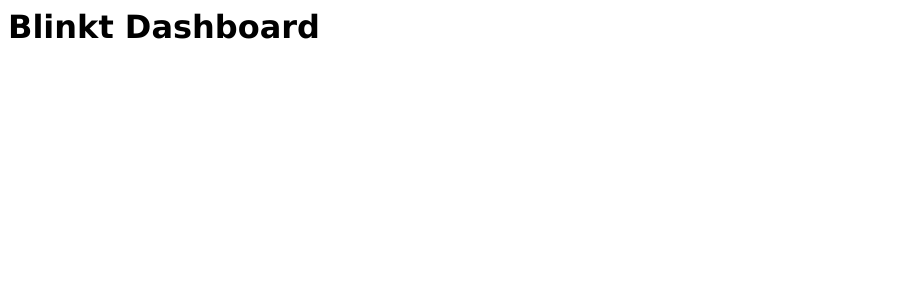
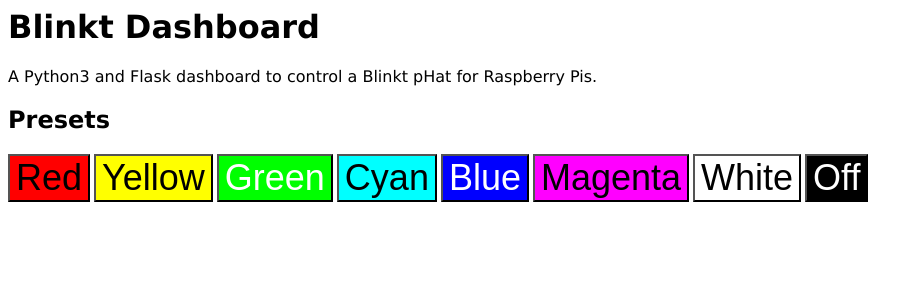
Before and after one commit to jaxk25/BlinktDashboard, a Flask app: page / in a window 1280 px wide. Shown: the top 300 px of the page, without its empty margins (0-923 px from the left). Run offline with Flask 2, Linux system fonts and the light colour scheme.

Commit message:
Update and add presets to index page

```diff
--- a/templates/index.html
+++ b/templates/index.html
@@ -5,5 +5,15 @@
     </head>
     <body>
         <h1 style="font-family: Verdana;">Blinkt Dashboard</h1>
+        <p style="font-family: Verdana;">A Python3 and Flask dashboard to control a Blinkt pHat for Raspberry Pis.</p>
+        <h2 style="font-family: Verdana;">Presets</h2>
+        <a href="/ff0000" style="font-size: 150%;"><button style="font-size:150%;background-color:#ff0000;">Red</button></a>
+        <a href="/ffff00" style="font-size: 150%;"><button style="font-size:150%;background-color:#ffff00;">Yellow</button></a>
+        <a href="/00ff00" style="font-size: 150%;"><button style="font-size:150%;background-color:#00ff00;color:#ffffff;">Green</button></a>
+        <a href="/00ffff" style="font-size: 150%;"><button style="font-size:150%;background-color:#00ffff;">Cyan</button></a>
+        <a href="/0000ff" style="font-size: 150%;"><button style="font-size:150%;background-color:#0000ff;color:#ffffff;">Blue</button></a>
+        <a href="/ff00ff" style="font-size: 150%;"><button style="font-size:150%;background-color:#ff00ff;">Magenta</button></a>
+        <a href="/ffffff" style="font-size: 150%;"><button style="font-size:150%;background-color:#ffffff;">White</button></a>
+        <a href="/clear" style="font-size: 150%;"><button style="font-size:150%;background-color:#000000;color:#ffffff;">Off</button></a>
     </body>
 </html>
```
